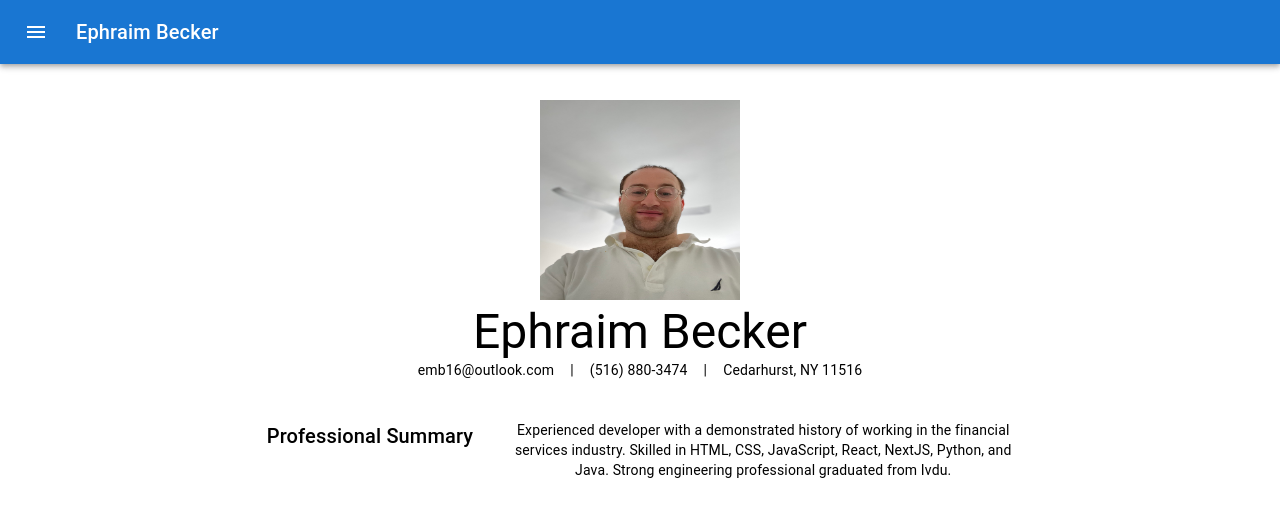
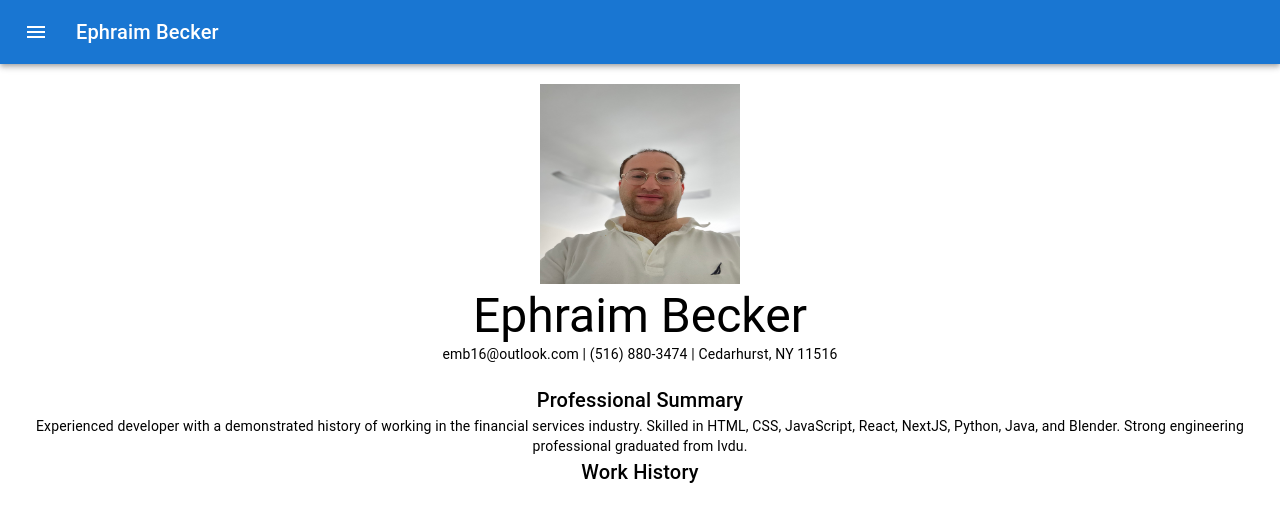
Before and after one commit to EphraimB/ephraim-becker-v2, a Next.js app: page /resume in a window 1280 px wide. Shown: the top 522 px of the page. Built offline with nearby package versions, Linux system fonts and the light colour scheme.

Commit message:
Updated resume.

```diff
--- a/app/resume/page.tsx
+++ b/app/resume/page.tsx
@@ -1,11 +1,12 @@
 import Image from "next/image";
 import Typography from "@mui/material/Typography";
-import Box from "@mui/material/Box";
 import Stack from "@mui/material/Stack";
+import Grid from "@mui/material/Grid";
 
 export default function Resume() {
   return (
-    <Box sx={{ p: 2, textAlign: "center" }}>
+    <Grid container sx={{ textAlign: "center" }}>
+      <Grid item xs={12}>
         <Image
           src="/ephraim-becker.jpg"
           alt="Image of Ephraim Becker"
@@ -15,36 +16,34 @@ export default function Resume() {
         <Typography variant="h3" component="h3">
           Ephraim Becker
         </Typography>
-      <Stack spacing={2} direction="row" sx={{ justifyContent: "center" }}>
+      </Grid>
+      <Grid item xs={12}>
         <Typography variant="body2" component="p">
-          emb16@outlook.com
+          emb16@outlook.com | (516) 880-3474 | Cedarhurst, NY 11516
         </Typography>
-        <Typography variant="body2" component="p">
-          |
-        </Typography>
-        <Typography variant="body2" component="p">
-          (516) 880-3474
-        </Typography>
-        <Typography variant="body2" component="p">
-          |
-        </Typography>
-        <Typography variant="body2" component="p">
-          Cedarhurst, NY 11516
-        </Typography>
-      </Stack>
+      </Grid>
       <br />
       <br />
-      <Stack spacing={5} direction="row" sx={{ justifyContent: "center" }}>
+      <Grid item xs={12}>
         <Typography variant="h6" component="h4">
           Professional Summary
         </Typography>
-        <Typography variant="body2" component="p" sx={{ width: 500 }}>
+      </Grid>
+      <Grid item xs={12}>
+        <Typography variant="body2" component="p">
           Experienced developer with a demonstrated history of working in the
           financial services industry. Skilled in HTML, CSS, JavaScript, React,
-          NextJS, Python, and Java. Strong engineering professional graduated
+          NextJS, Python, Java, and Blender. Strong engineering professional graduated
           from Ivdu.
         </Typography>
-      </Stack>
-    </Box>
+      </Grid>
+      <br />
+      <br />
+      <Grid item xs={12}>
+        <Typography variant="h6" component="h4">
+          Work History
+        </Typography>
+      </Grid>
+    </Grid>
   );
 }
```
Lines whose indentation alone changed are shown as unchanged.
